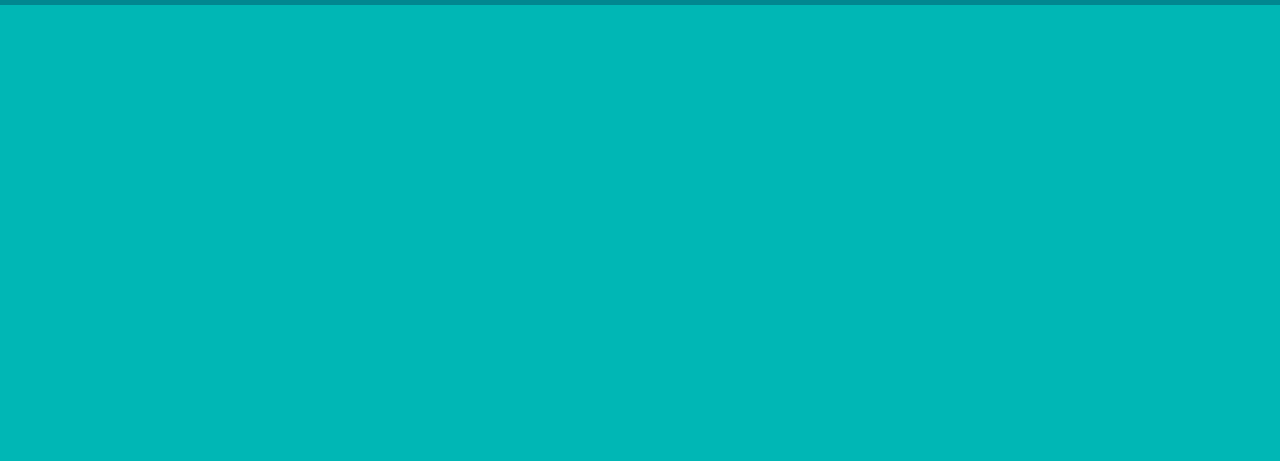
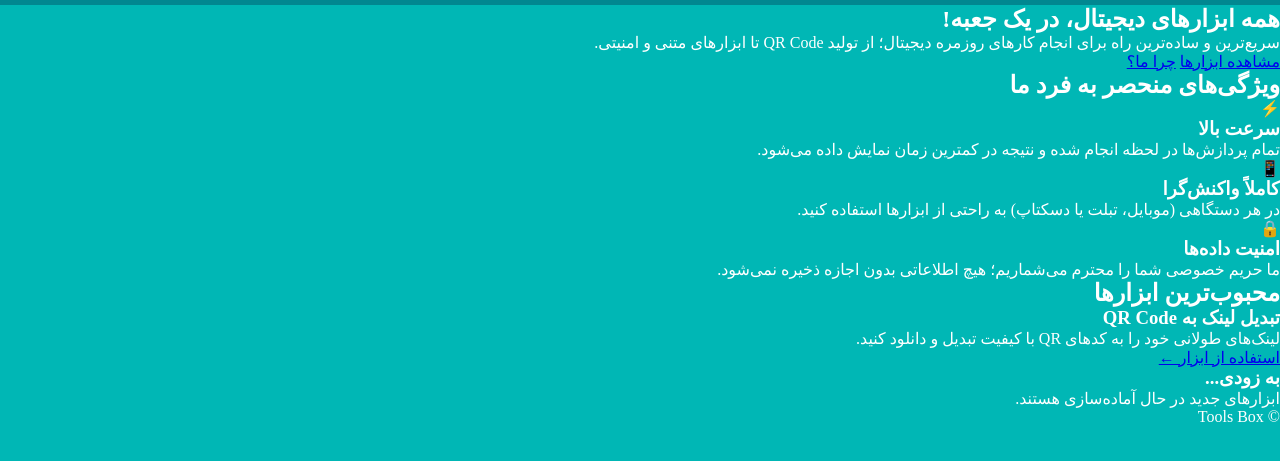
Before and after one commit to Ali-mallak-un/softwareDevelopment, a plain HTML site: page index.html in a window 1280 px wide. Shown: the part 59-520 px from the top of the page. Drawn offline with Linux system fonts and the light colour scheme; a web font is replaced by a local one.

Commit message:
make landing page and hero section and top services

```diff
--- a/index.html
+++ b/index.html
@@ -21,11 +21,54 @@
     </header>
 
     <main>
+        <section class="hero">
+            <h1>همه ابزارهای دیجیتال، در یک جعبه!</h1>
+            <p>سریع‌ترین و ساده‌ترین راه برای انجام کارهای روزمره دیجیتال؛ از تولید QR Code تا ابزارهای متنی و امنیتی.</p>
+            <div class="hero-btns">
+                <a href="services.html" class="cta-btn">مشاهده ابزارها</a>
+                <a href="#features" class="sec-btn">چرا ما؟</a>
+            </div>
+        </section>
 
+        <section id="features" class="features">
+            <h2>ویژگی‌های منحصر به فرد ما</h2>
+            <div class="feature-grid">
+                <div class="feature-card">
+                    <div class="icon">⚡</div>
+                    <h3>سرعت بالا</h3>
+                    <p>تمام پردازش‌ها در لحظه انجام شده و نتیجه در کمترین زمان نمایش داده می‌شود.</p>
+                </div>
+                <div class="feature-card">
+                    <div class="icon">📱</div>
+                    <h3>کاملاً واکنش‌گرا</h3>
+                    <p>در هر دستگاهی (موبایل، تبلت یا دسکتاپ) به راحتی از ابزارها استفاده کنید.</p>
+                </div>
+                <div class="feature-card">
+                    <div class="icon">🔒</div>
+                    <h3>امنیت داده‌ها</h3>
+                    <p>ما حریم خصوصی شما را محترم می‌شماریم؛ هیچ اطلاعاتی بدون اجازه ذخیره نمی‌شود.</p>
+                </div>
+            </div>
+        </section>
+
+        <section class="top-services">
+            <h2>محبوب‌ترین ابزارها</h2>
+            <div class="service-preview">
+                <div class="preview-card">
+                    <h3>تبدیل لینک به QR Code</h3>
+                    <p>لینک‌های طولانی خود را به کدهای QR با کیفیت تبدیل و دانلود کنید.</p>
+                    <a href="services.html">استفاده از ابزار ←</a>
+                </div>
+                <div class="preview-card disabled">
+                    <h3>به زودی...</h3>
+                    <p>ابزارهای جدید در حال آماده‌سازی هستند.</p>
+                </div>
+            </div>
+        </section>
     </main>
 
     <footer>
-
+        <p>&copy; Tools Box </p>
     </footer>
 </body>
 </html>
```
